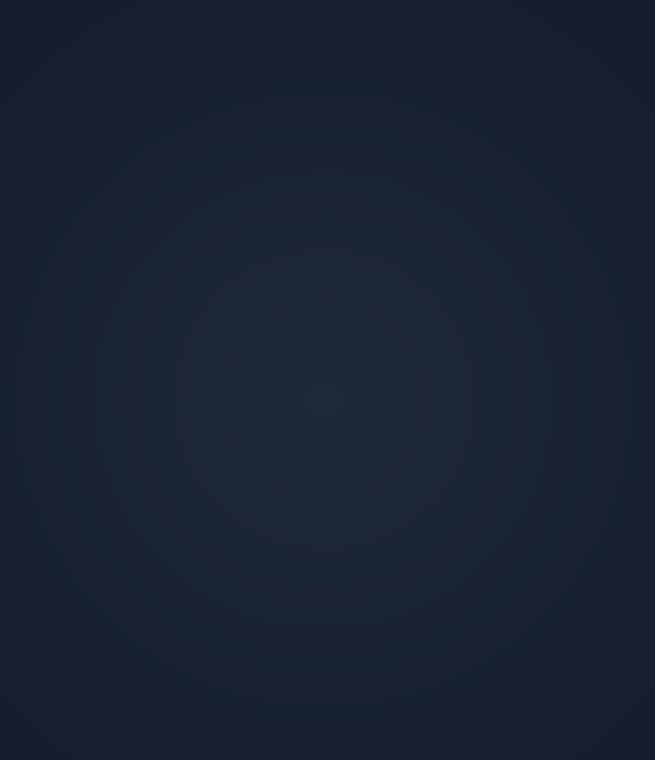
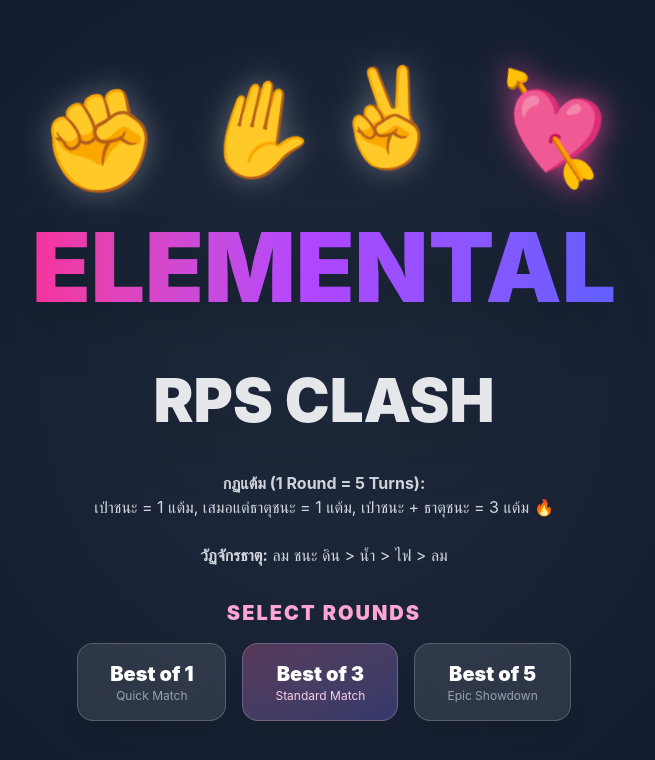
Before and after one commit to SHALAMZ/INT250_03_JACY_GAME, a Vue app: page / in a window 1280 px wide. Shown: the top 760 px of the page, without its empty margins (316-971 px from the left). Built offline with nearby package versions, Linux system fonts and the light colour scheme.

Commit message:
feat: add game start flow with round selection

```diff
--- a/src/App.vue
+++ b/src/App.vue
@@ -37,6 +37,20 @@ const playerChoice = ref({ weapon: null, element: null });
 const botChoice = ref({ weapon: null, element: null });
 
 const currentRoundLog = ref(null);
+
+// Game Logic Methods
+function startGame(rounds) {
+	maxRounds.value = rounds;
+	currentRound.value = 1;
+	turnCount.value = 1;
+	playerRoundWins.value = 0;
+	botRoundWins.value = 0;
+	playerScore.value = 0;
+	botScore.value = 0;
+	playerHearts.value = 1; // 1 per full match
+	botHearts.value = 1;
+	gameState.value = "selectWeapon";
+}
 </script>
 
 <template>
@@ -47,7 +61,7 @@ const currentRoundLog = ref(null);
 		<Scoreboard />
 
 		<!-- Start Screen -->
-		<StartScreen />
+		<StartScreen v-if="gameState === 'start'" @start="startGame" />
 
 		<!-- Select Weapon -->
 		<WeaponSelection />
--- a/src/components/StartScreen.vue
+++ b/src/components/StartScreen.vue
@@ -1,4 +1,39 @@
-<script setup></script>
+<script setup>
+defineEmits(['start'])
+</script>
 
 <template>
+    <div class="flex flex-col items-center z-20">
+        <div class="text-6xl md:text-8xl mb-8 flex gap-2 md:gap-6">
+        <span class="origin-bottom-right -rotate-12 transform drop-shadow-[0_0_15px_rgba(255,255,255,0.3)]">✊</span>
+        <span class="origin-bottom transform rotate-12 drop-shadow-[0_0_15px_rgba(255,255,255,0.3)]">✋</span>
+        <span class="origin-bottom-left transform -rotate-12 drop-shadow-[0_0_15px_rgba(255,255,255,0.3)]">✌️</span>
+        <span class="origin-bottom transform rotate-12 drop-shadow-[0_0_15px_rgba(236,72,153,0.8)]">💘</span>
+        </div>
+        <h1 class="text-5xl md:text-8xl font-black mb-6 text-center leading-tight drop-shadow-2xl">
+        <span class="text-gradient">ELEMENTAL</span><br/>
+        <span class="text-4xl md:text-6xl text-gray-200">RPS CLASH</span>
+        </h1>
+
+        <p class="text-gray-300 text-center max-w-lg mb-8 text-sm md:text-base">
+        <strong>กฏแต้ม (1 Round = 5 Turns):</strong>
+        <br/>
+        เป่าชนะ = 1 แต้ม, เสมอแต่ธาตุชนะ = 1 แต้ม, เป่าชนะ + ธาตุชนะ = 3 แต้ม 🔥
+        <br/><br/>
+        <strong>วัฏจักรธาตุ:</strong> ลม ชนะ ดิน > น้ำ > ไฟ > ลม
+        </p>
+
+        <h3 class="text-xl font-black mb-4 text-pink-300 uppercase tracking-widest">Select Rounds</h3>
+        <div class="flex flex-col md:flex-row gap-4">
+        <button @click="$emit('start', 1)" class="group px-8 py-4 glass-panel transition-all active:scale-95 border border-white/10">
+            <div class="font-black text-xl">Best of 1</div><div class="text-xs text-gray-400">Quick Match</div>
+        </button>
+        <button @click="$emit('start', 3)" class="group px-8 py-4 glass-panel bg-linear-to-br from-pink-500/20 to-indigo-600/20 transition-all active:scale-95 border border-white/10">
+            <div class="font-black text-xl">Best of 3</div><div class="text-xs text-pink-200">Standard Match</div>
+        </button>
+        <button @click="$emit('start', 5)" class="group px-8 py-4 glass-panel transition-all active:scale-95 border border-white/10">
+            <div class="font-black text-xl">Best of 5</div><div class="text-xs text-gray-400">Epic Showdown</div>
+        </button>
+        </div>
+    </div>
 </template>
--- a/src/style.css
+++ b/src/style.css
@@ -13,3 +13,11 @@ body {
 	width: 100%;
 	height: 100%;
 }
+
+.glass-panel {
+	@apply bg-white/10 backdrop-blur-md border border-white/20 shadow-xl rounded-2xl;
+}
+
+.text-gradient {
+	@apply text-transparent bg-clip-text bg-linear-to-r from-pink-500 via-purple-500 to-indigo-500;
+}
```
